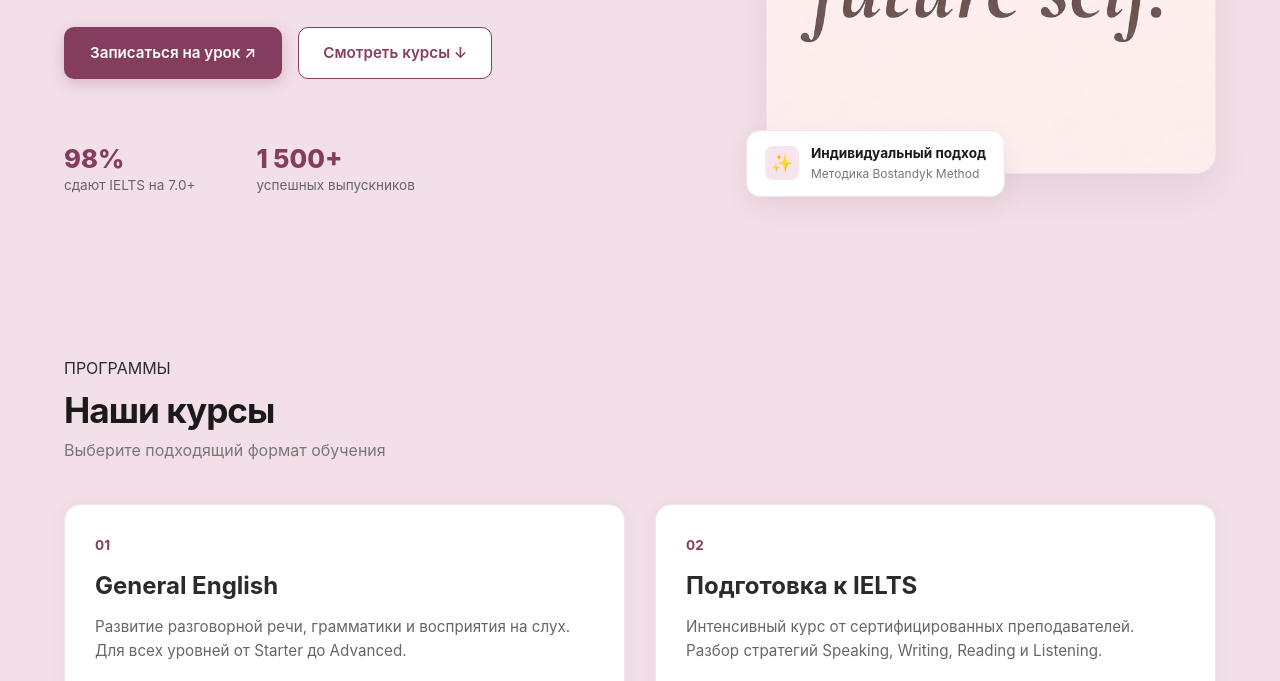
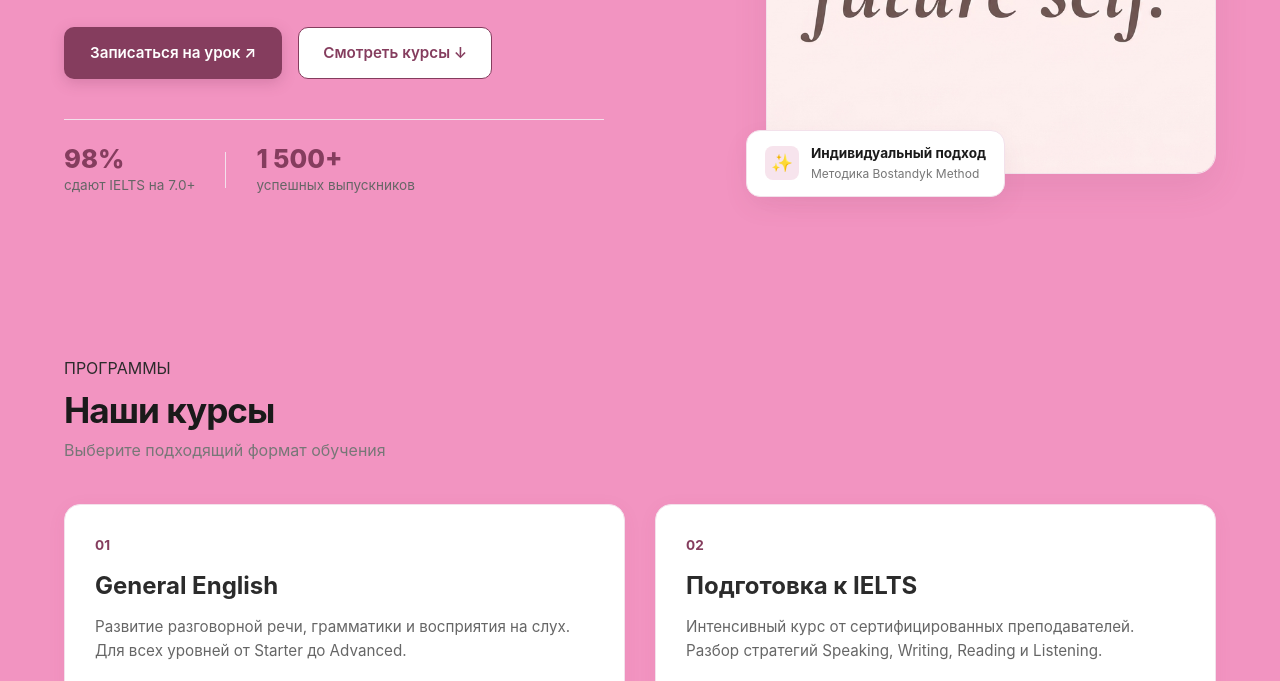
Before and after one commit to botacorre/landing-bostandyk, a plain HTML site: page index.html in a window 1280 px wide. Shown: the part 441-1122 px from the top of the page. Drawn offline with Linux system fonts and the light colour scheme.

Commit message:
Update style.css

```diff
--- a/style.css
+++ b/style.css
@@ -8,7 +8,7 @@
     font-family: -apple-system, BlinkMacSystemFont, "Segoe UI", Roboto, sans-serif;
 }
 body {
-    background-color: #f2dfe8;
+    background-color: #f294c1;
     color: #2b2b2b;
     line-height: 1.6;
 }
```
